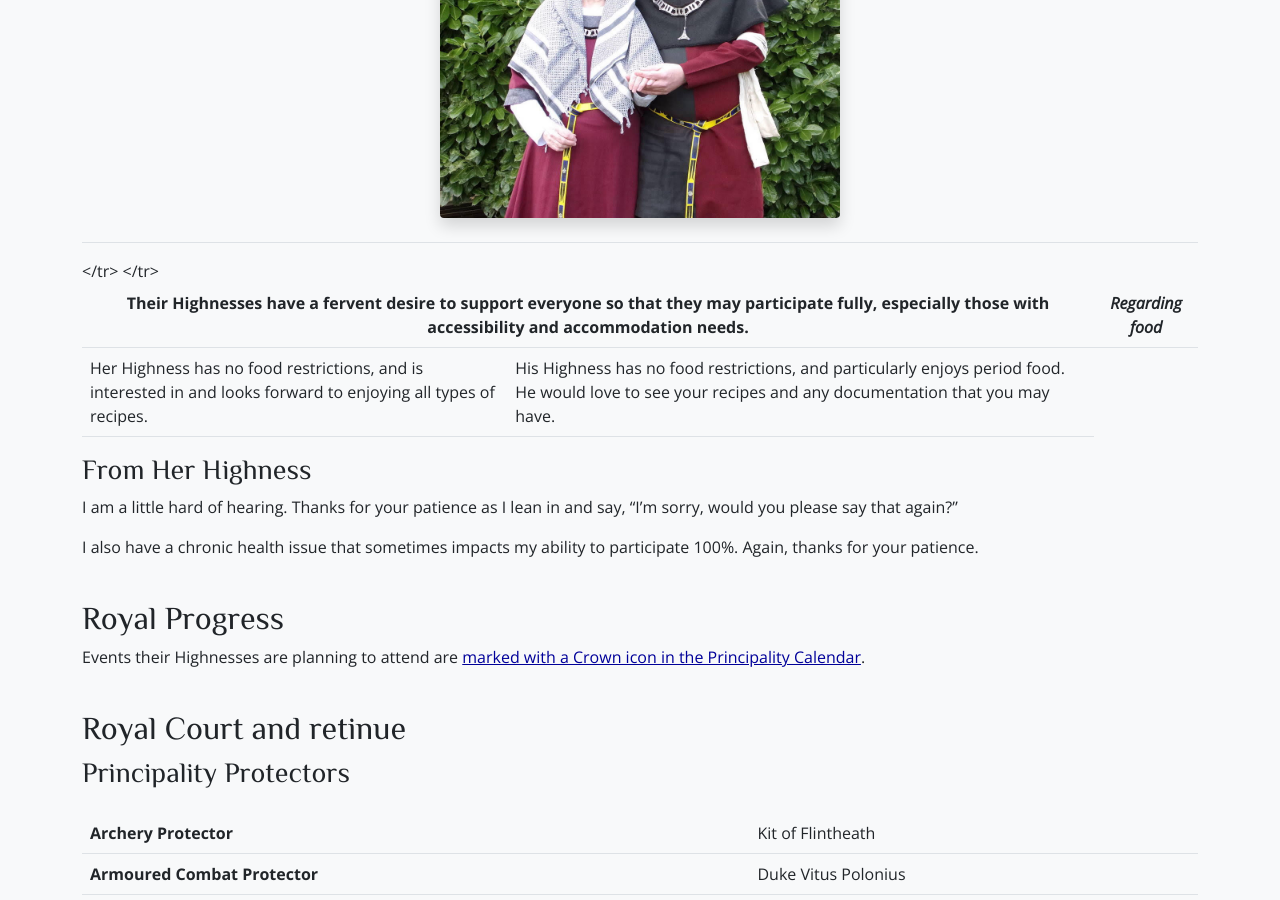
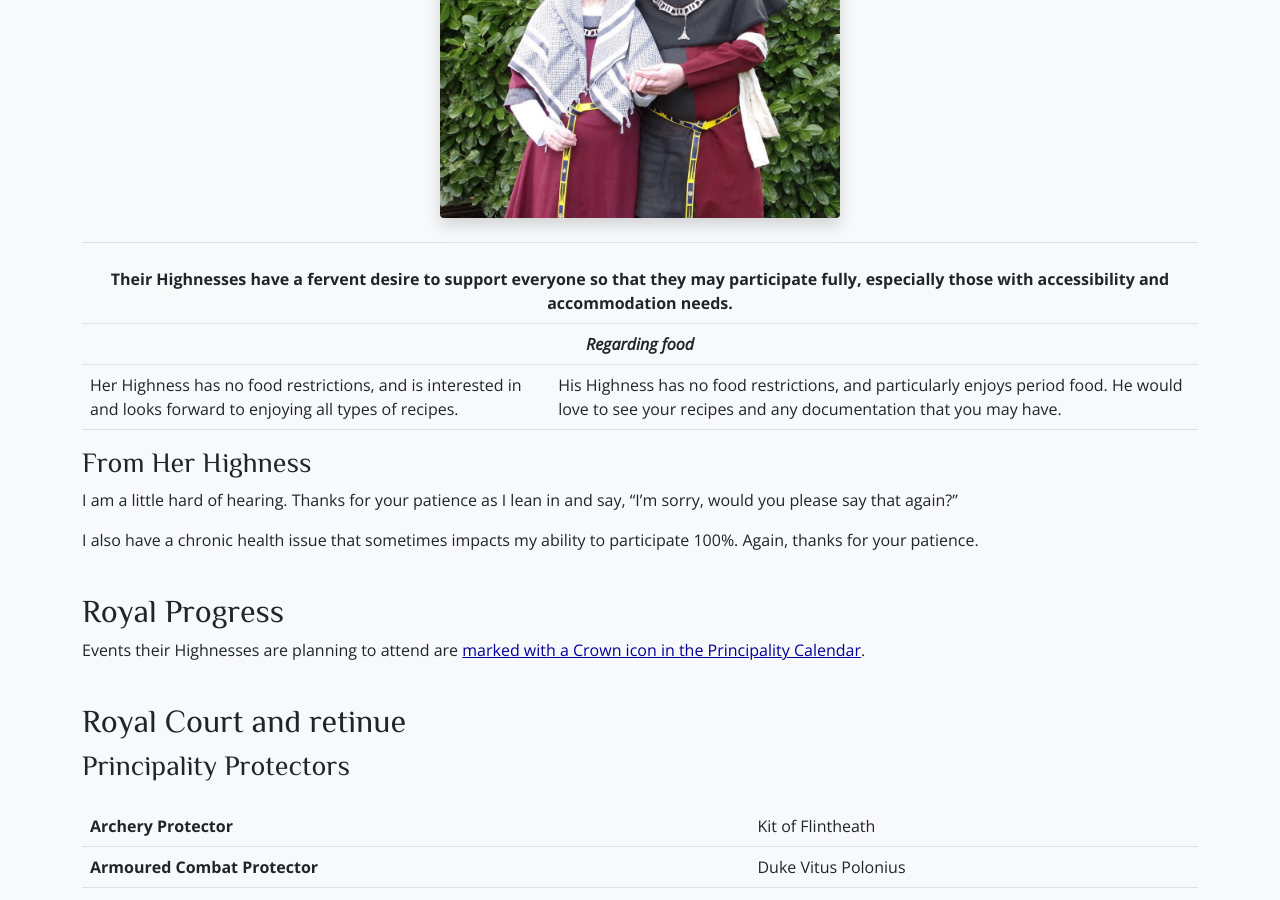
Before and after one commit to drachenwald/insulae-draconis, a Jekyll site: the page built from coronet/index.md, in a window 1280 px wide and 900 px high, scrolled down 627 px. Built offline with Jekyll 4.4.1, drawn with Linux system fonts in a browser that asks for light colours; comment, search, counter and statistics services are not loaded.

Commit message:
Update index.md

```diff
--- a/coronet/index.md
+++ b/coronet/index.md
@@ -26,8 +26,10 @@ prevurl:
 <br>
  <table width="500" cellspacing="0" cellpadding="2">
     <tbody>
+      <tr>
         <th colspan="2" style="text-align: center"> Their Highnesses have a fervent desire to support everyone so that they may participate fully, especially those with accessibility and accommodation needs.</th>
       </tr>
+      <tr>
         <th colspan="2" style="text-align: center"><i><b>Regarding food</b></i></th>
       </tr>
       <tr>
```
